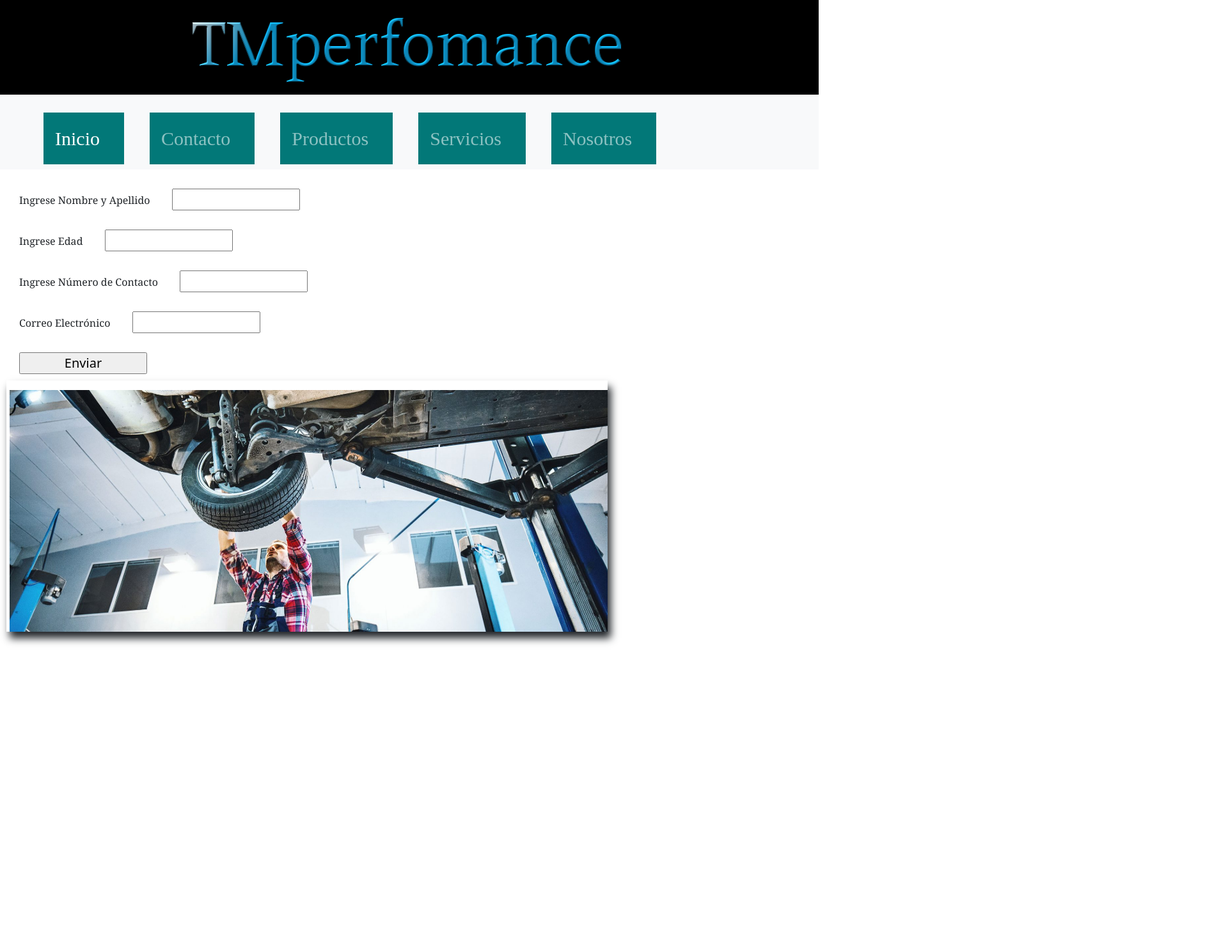
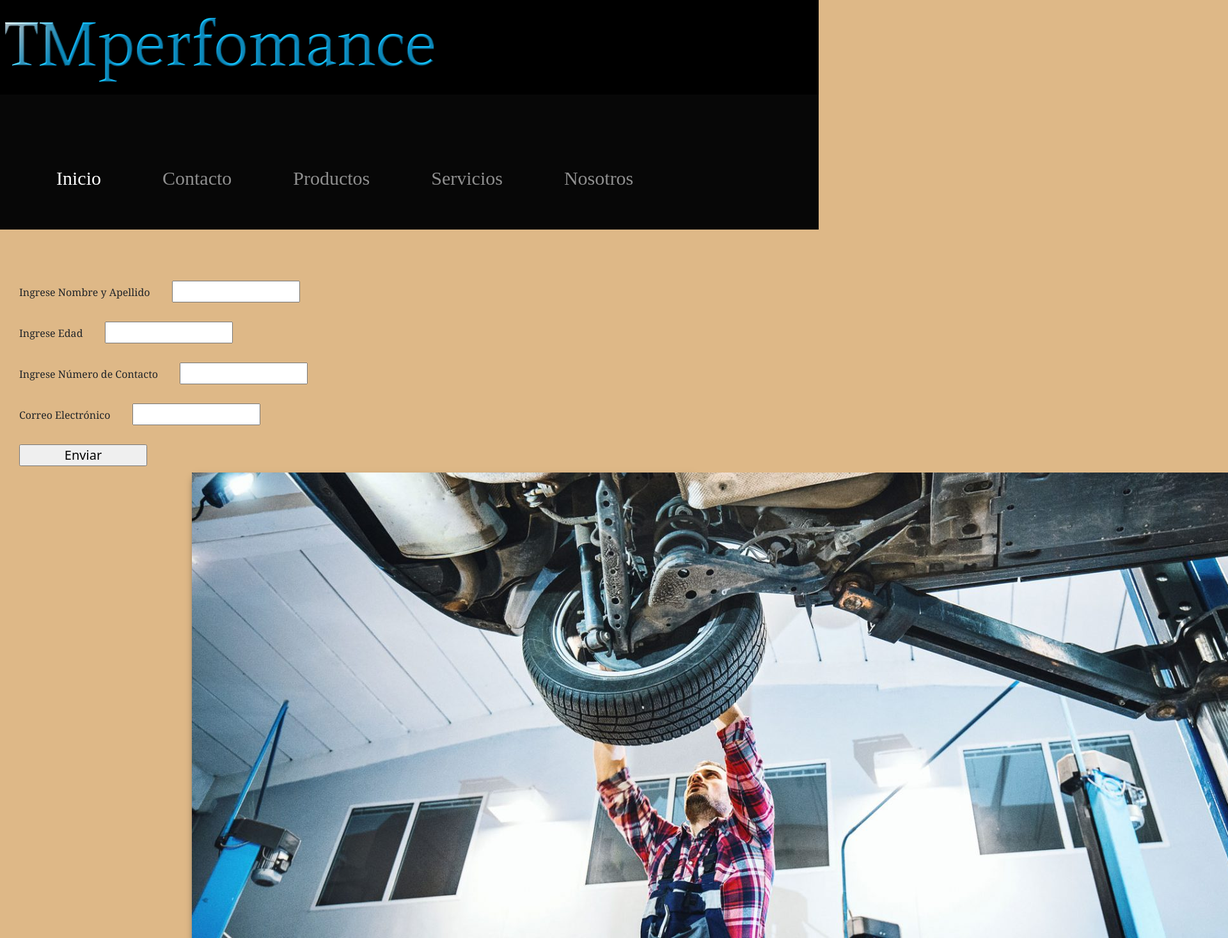
Before and after one commit to ManuelTricarico2223/Ventas, a plain HTML site: page secciones/contacto.html in a window 1280 px wide. Shown: the top 1467 px of the page at 64% size, 1920 px wide, since content can reach past the window. Before the commit the page ends 1088 px from the top, so only its background shows below. Drawn offline with nearby package versions, Linux system fonts and the light colour scheme.

Commit message:
midificando pagina contacto

```diff
--- a/css/contacto.css
+++ b/css/contacto.css
@@ -7,20 +7,33 @@
 /*Fondo de la pagina*/
 
 
+body{
+    background-color: burlywood;
+    width: 100%;
+    justify-content: center;
 
 
+}
+nav{
+    background-color: black;
+}
+.navbar-toggler{
+    color: aliceblue;
+}
+
  .tituloPrincipal{
+    display: flex;
     text-align: center;
     background-color: black;
     padding-bottom: 10px;
     padding-top: 20px;
  }
 
- .barraNavegadora{
+ .navbar{
     padding-top: 40px;
     margin-bottom: 50px;
     padding-bottom: 40px;
-    background-color: rgb(148, 214, 221);
+    background-color: rgb(7, 7, 7);
     list-style: none;
     padding-left: 30px;
 }
@@ -28,29 +41,27 @@ nav li{
     margin-top: 20px;
     margin-left: 40px;
     display: inline-block;
-    background-color: rgb(2, 120, 120);
     text-align: center;
     padding: 10px;
 
 }
 nav li a{
     font-family: 'Times New Roman', Times, serif;
-    color: black;
+    color: rgb(250, 245, 245);
     font-size: 30px;
     text-decoration: none;
     display: block;
     margin-right: 20px;
     padding-left: 40px;
+    text-align: center;
+    justify-content: center;
 
 }
 
 .imagenAuto{
-       padding-top: 15px;
-       border-top: 20px;
-       margin-top: 10px;
-       margin-right: 330px;
-       margin-left: 10px;
-       padding-left: 5px;
+    display: flex;
+       justify-items: center;
+       margin: 10px 200px 200px 300px;
        box-shadow: 5px 10px 12px;
 }
 /**menu ingreso de datos*/
@@ -60,6 +71,8 @@ form input{
     margin-top: 30px;
     margin-left: 30px;
     width: 200px;
+    margin: bottom 10px;;
+
 }
 form label{
     margin-top: 20px;
@@ -72,3 +85,31 @@ form label{
 footer{
     margin: 100px;
 }
+/*marcando las areas*/
+
+.tituloPrincipa{
+    grid-area: titulo;
+}
+
+.nav{
+    grid-area: nav;
+}
+.imagenAuto{
+    grid-area: imagenAuto;
+}
+.datos{
+    grid-area: datos;
+}
+
+@media(min-width:480px){
+    .container{
+    margin:0% auto;
+    display: grid;
+    grid-template-areas:
+    "titulo"
+    "nav"
+    "imagenAuto"
+    "datos";
+    grid-template-columns: 1fr;
+    }
+    }
--- a/secciones/contacto.html
+++ b/secciones/contacto.html
@@ -16,9 +16,9 @@
         <img src="../imagenes/cooltext2.png" alt="">
       </div>
 
-      <nav class="navbar navbar-expand-lg navbar-dark bg-light">
-        <div class="container-fluid">
-          <a class="navbar-brand" href="#"></a>
+      <nav class="navbar navbar-expand-lg navbar-dark">
+        <div class="">
+          <a class="navbar-brand" href=></a>
           <button class="navbar-toggler" type="button" data-bs-toggle="collapse" data-bs-target="#navbarNav" aria-controls="navbarNav" aria-expanded="false" aria-label="Toggle navigation">
             <span class="navbar-toggler-icon"></span>
           </button>
@@ -45,7 +45,7 @@
 
 
     </header>
-            <form>
+            <form class="datos">
                <label for="nombre_apellido"> Ingrese Nombre y Apellido </label>
                    <input type="text" name="nombre_apellido" />
                <br>
@@ -63,7 +63,11 @@
 
 
                   <div class="imagenAuto">
-                      <img class ="img-fluid" src="../imagenes/2018_10_17_talleres-1800x728.jpg" alt="">
+                    <source media="(min-width:500px)" srcset="imagen/auto levantado 500px. gif">
+                    <source media="(min-width:720px)" srcset="imagen/auto levantado 720px. gif">
+                    <source media="(min-width:1024px)" srcset="imagen/auto levantado 1024px. gif">
+
+                      <img class ="" src="../imagenes/auto levantado.jpg" alt="">
                  </div>
 
 
@@ -73,10 +77,11 @@
 
    <footer>
 
-
    </footer>
    <script>
     AOS.init();
   </script>
-   <script src="https://cdn.jsdelivr.net/npm/bootstrap@5.1.3/dist/js/bootstrap.bundle.min.js" integrity="sha384-ka7Sk0Gln4gmtz2MlQnikT1wXgYsOg+OMhuP+IlRH9sENBO0LRn5q+8nbTov4+1p" crossorigin="anonymous"></script>
+   <script src="https://cdn.jsdelivr.net/npm/bootstrap@5.1.3/dist/js/bootstrap.bundle.min.js" integrity="sha384-ka7Sk0Gln4gmtz2MlQnikT1wXgYsOg+OMhuP+IlRH9sENBO0LRn5q+8nbTov4+1p" crossorigin="anonymous">
+
+   </script>
 </html>
```
Also changed, not shown: imagenes/auto levantado.jpg (added), imagenes/tm.png (added).
